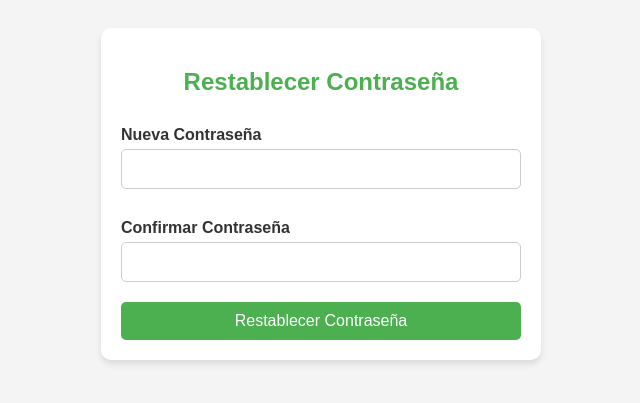
After one commit to escatilazzi/flask-inventory, a Flask app: template src/app/templates/reset_password.html in a window 1280 px wide. The commit adds this page. Shown: the top 403 px of the page, without its empty margins (319-959 px from the left). Run offline with Flask 3, Linux system fonts and the light colour scheme; the template is opened without the code that fills it, so the values that code supplies are empty.

Commit message:
reset password

```diff
--- a/requirements.txt
+++ b/requirements.txt
@@ -1,17 +1,19 @@
+alembic==1.10.0
 blinker==1.8.2
 click==8.1.7
 colorama==0.4.6
 Flask==3.0.3
+Flask-Mail==0.10.0
+Flask-Migrate==4.0.0
 Flask-SQLAlchemy==3.1.1
 greenlet==3.0.3
 importlib_metadata==8.4.0
 itsdangerous==2.2.0
 Jinja2==3.1.4
+Mako==1.3.5
 MarkupSafe==2.1.5
 psycopg2==2.9.9
 SQLAlchemy==2.0.32
 typing_extensions==4.12.2
 Werkzeug==3.0.4
 zipp==3.20.0
-Flask-Migrate==4.0.0
-Alembic==1.10.0
--- a/src/app/__init__.py
+++ b/src/app/__init__.py
@@ -1,22 +1,29 @@
 import os
 from flask import Flask, render_template, request, redirect, url_for, flash, session
-from .models import db
-from .account.routes import auth_bp
-from .patient.routes import patient_bp
+from .models import db, User
 from flask_migrate import Migrate
 from flask_sqlalchemy import SQLAlchemy
+from flask_mail import Mail
 
-
+mail=Mail()
 def create_app():
     app = Flask(__name__)
-    app.config['SECRET_KEY'] = 'Nueva123'
+    app.config['SECRET_KEY'] = b'Psicologia'
     app.config['SQLALCHEMY_DATABASE_URI'] = 'postgresql://postgres:Nueva123@db:5432/flask_psychology'
     app.config['SQLALCHEMY_TRACK_MODIFICATIONS'] = False
+    app.config['MAIL_SERVER'] = 'mailhog'
+    app.config['MAIL_PORT'] = 1025
+    app.config['MAIL_USE_TLS'] = False
+    app.config['MAIL_USE_SSL'] = False
+    app.config['MAIL_USERNAME'] = None
+    app.config['MAIL_PASSWORD'] = None
 
 
     db.init_app(app)
-
+    mail = Mail(app)
     migrate = Migrate(app, db)
+    from .account.routes import auth_bp
+    from .patient.routes import patient_bp
     app.register_blueprint(auth_bp)
     app.register_blueprint(patient_bp)
 
--- /dev/null
+++ b/src/app/templates/reset_password.html
@@ -0,0 +1,83 @@
+<!DOCTYPE html>
+<html lang="es">
+<head>
+    <meta charset="UTF-8">
+    <meta name="viewport" content="width=device-width, initial-scale=1.0">
+    <title>Restablecer Contraseña</title>
+    <style>
+        body {
+            font-family: Arial, sans-serif;
+            background-color: #f4f4f4;
+            color: #333;
+            padding: 20px;
+        }
+        .container {
+            background-color: #fff;
+            padding: 20px;
+            margin: 0 auto;
+            width: 50%;
+            max-width: 400px;
+            border-radius: 10px;
+            box-shadow: 0 4px 6px rgba(0, 0, 0, 0.1);
+        }
+        h2 {
+            text-align: center;
+            color: #4CAF50;
+        }
+        form {
+            display: flex;
+            flex-direction: column;
+        }
+        label {
+            margin-top: 10px;
+            font-weight: bold;
+        }
+        input {
+            padding: 10px;
+            margin-top: 5px;
+            margin-bottom: 20px;
+            border: 1px solid #ccc;
+            border-radius: 5px;
+            font-size: 16px;
+        }
+        button {
+            padding: 10px;
+            background-color: #4CAF50;
+            color: white;
+            border: none;
+            border-radius: 5px;
+            cursor: pointer;
+            font-size: 16px;
+        }
+        button:hover {
+            background-color: #45a049;
+        }
+        .error-message {
+            color: red;
+            font-size: 14px;
+            margin-top: -10px;
+            margin-bottom: 10px;
+        }
+    </style>
+</head>
+<body>
+
+    <div class="container">
+        <h2>Restablecer Contraseña</h2>
+        <form action="{{ url_for('auth.reset_password', token=token) }}" method="POST">
+            <label for="password">Nueva Contraseña</label>
+            <input type="password" name="password" id="password" required>
+
+            <label for="confirm_password">Confirmar Contraseña</label>
+            <input type="password" name="confirm_password" id="confirm_password" required>
+
+            {% if error %}
+                <p class="error-message">{{ error }}</p>
+            {% endif %}
+
+            <button type="submit">Restablecer Contraseña</button>
+        </form>
+    </div>
+
+</body>
+</html>
```
Also changed, not shown: docker-compose.yml (+15 -0 lines), migrations/versions/8cca9293fe82_add_column.py (added, +32 -0 lines), src/app/account/routes.py (+46 -1 lines), src/app/models.py (+17 -0 lines), src/app/templates/login.html (+23 -0 lines), 2 other files.
